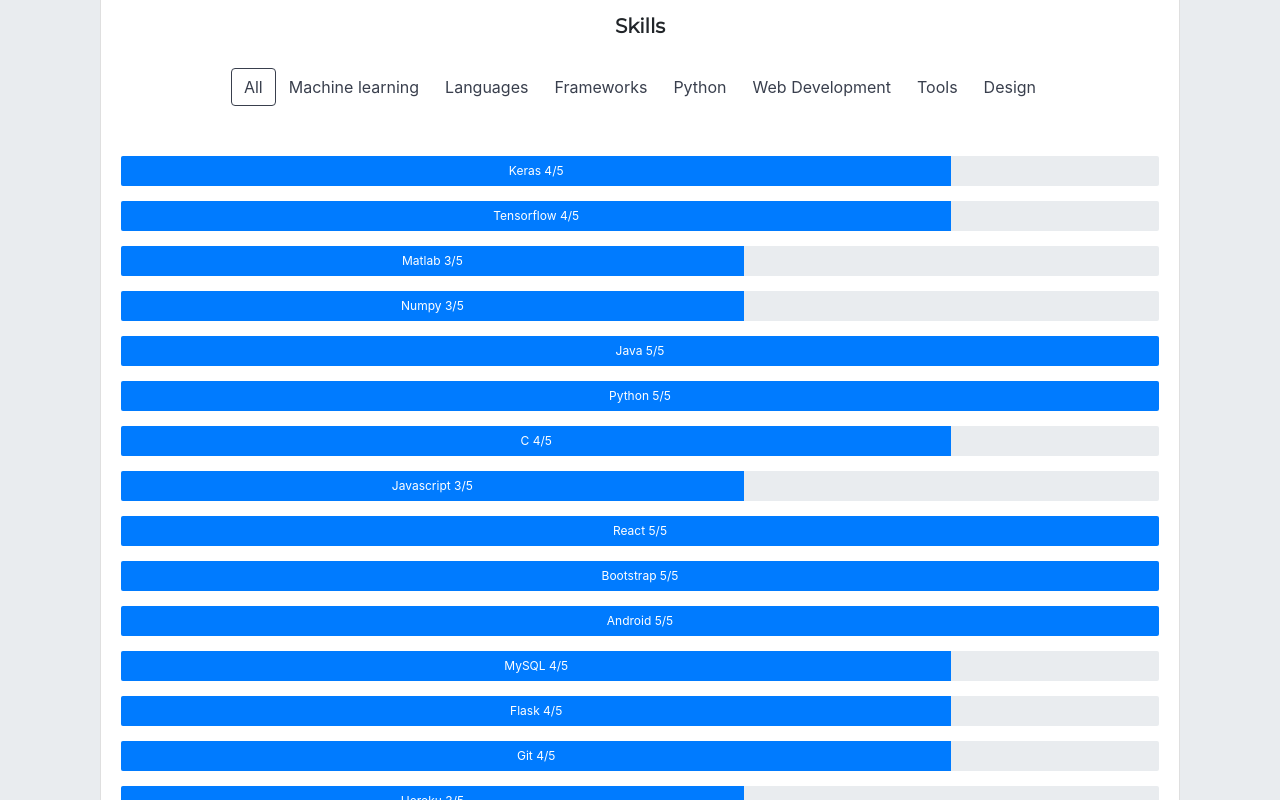
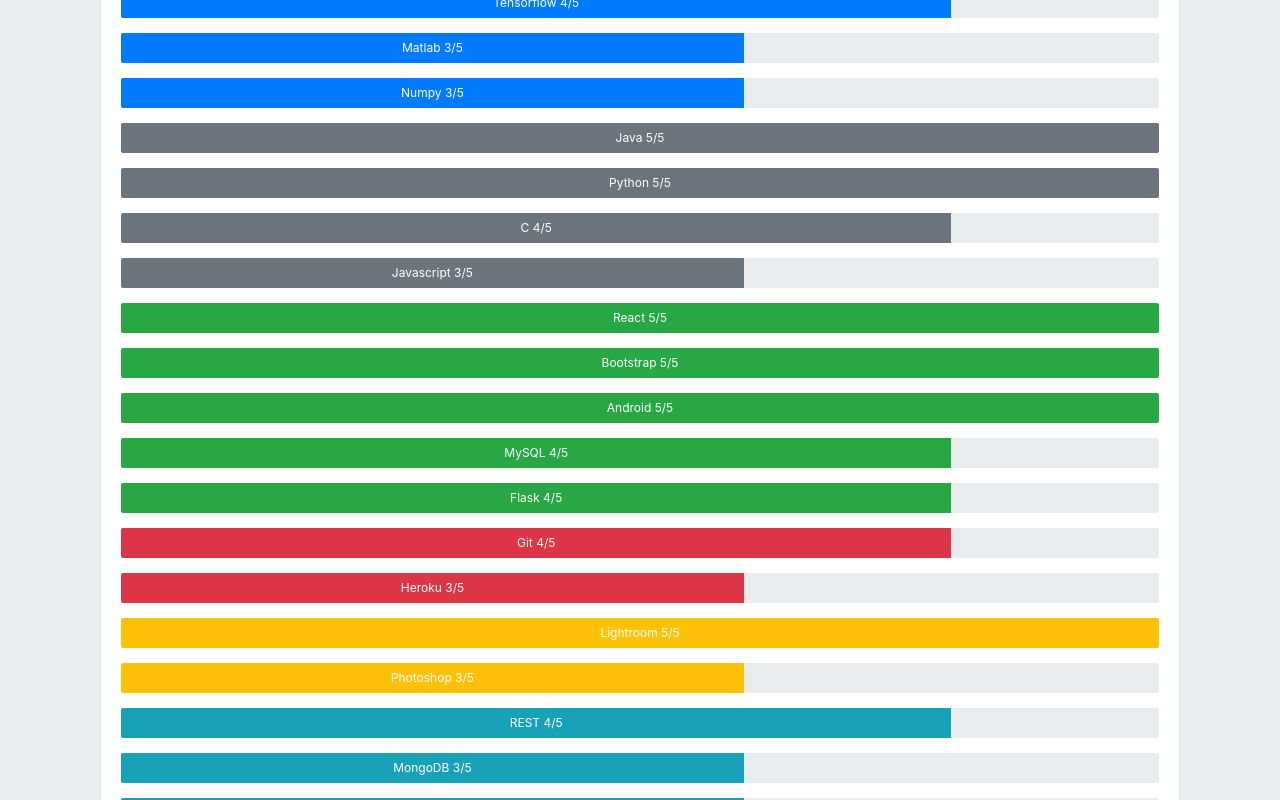
Before and after one commit to dh1105/mywebsite, a React (Create React App) app: page /resume in a window 1280 px wide. Shown: the part 1540-2340 px from the top of the page. Built offline with nearby package versions, Linux system fonts and the light colour scheme.

Commit message:
Added colors to the bars

```diff
--- a/src/Resume/ResumeComponent.js
+++ b/src/Resume/ResumeComponent.js
@@ -15,44 +15,51 @@ const skills = {
         Keras: 4,
         Tensorflow: 4,
         Matlab: 3,
-        Numpy: 3
+        Numpy: 3,
+        color: "primary"
     },
     Languages: {
         Java: 5,
         Python: 5,
         C: 4,
         Javascript: 3,
-        Matlab: 3
+        Matlab: 3,
+        color: "secondary"
     },
     Frameworks: {
         React: 5,
         Bootstrap: 5,
         Android: 5,
         MySQL: 4,
-        Flask: 4
+        Flask: 4,
+        color: "success"
     },
     Tools: {
         Git: 4,
-        Heroku: 3
+        Heroku: 3,
+        color: "danger"
     },
     Design: {
         Lightroom: 5,
-        Photoshop: 3
+        Photoshop: 3,
+        color: "warning"
     },
     WebDevelopment: {
         React: 5,
-        BootStrap: 5,
+        Bootstrap: 5,
         Flask: 4,
         REST: 4,
         MongoDB: 3,
-        CSS: 3
+        CSS: 3,
+        color: "info"
     },
     Python: {
         Python: 5,
         Keras: 4,
         Tensorflow: 4,
         Flask: 4,
-        Numpy: 3
+        Numpy: 3,
+        color: ""
     }
 }
 
@@ -105,9 +112,10 @@ class Resume extends Component {
         var uniqueSkills = {}
         for (var skill in skills) {
             var indivSkills = skills[skill]
-            for (var indivSkill in indivSkills){
-                if (!(indivSkill in uniqueSkills)){
-                    uniqueSkills[indivSkill] = indivSkills[indivSkill]
+            for (var indivSkill in indivSkills) {
+                if (!(indivSkill in uniqueSkills) && indivSkill.toString() !== "color") {
+                    var concatVal = indivSkills[indivSkill] + "-" + indivSkills.color
+                    uniqueSkills[indivSkill] = concatVal
                 }
             }
         }
@@ -135,24 +143,25 @@ class Resume extends Component {
         }
 
         var prog_bar = []
-        console.log(index)
 
         if (index !== 0) {
             var skillObj = skills[skillMap[index]]
             for (var obj in skillObj) {
-                var value = (skillObj[obj] / 5) * 100
-                prog_bar.push(
-                    <Progress value={value} style={{ marginBottom: '15px', height: '30px', borderRadius: '2px' }}>{obj}{' '}{skillObj[obj]}/5</Progress>
-                )
+                if (obj.toString() !== "color") {
+                    var value = (skillObj[obj] / 5) * 100
+                    prog_bar.push(
+                        <Progress value={value} color={skillObj.color} style={{ marginBottom: '15px', height: '30px', borderRadius: '2px' }}>{obj}{' '}{skillObj[obj]}/5</Progress>
+                    )
+                }
             }
         }
         else {
             const uniqueSkills = this.getUniqueSkills()
-            console.log(uniqueSkills)
-            for (obj in uniqueSkills){
-                value = (uniqueSkills[obj] / 5) * 100;
+            for (obj in uniqueSkills) {
+                var valAndColor = uniqueSkills[obj].split("-")
+                value = (parseInt(valAndColor[0]) / 5) * 100;
                 prog_bar.push(
-                    <Progress value={value} style={{ marginBottom: '15px', height: '30px', borderRadius: '2px' }}>{obj}{' '}{uniqueSkills[obj]}/5</Progress>
+                    <Progress value={value} color={valAndColor[1]} style={{ marginBottom: '15px', height: '30px', borderRadius: '2px' }}>{obj}{' '}{valAndColor[0]}/5</Progress>
                 )
             }
         }
@@ -186,16 +195,8 @@ class Resume extends Component {
                                     <h6 style={font}><b>Hewlett Packard Enterprise - R&D Engineer</b></h6>
                                     <p style={font}>July 2019 - Present</p>
                                     <ul style={{ padding: '0px 0px 0px 15px' }}>
-                                        <li style={font}>Working in the 3PAR File Personna Team to develop a CLI interface for file storage</li>
+                                        <li style={font}>Working in the 3PAR File Persona Team to develop a CLI interface for file storage</li>
                                         <li style={font}>Understanding the product end-to-end by developing features and testing their functionality</li>
-                                    </ul>
-                                </div>
-                                <div style={{ marginBottom: '50px' }}>
-                                    <h6 style={font}><b>Hewlett Packard Enterprise - R&D Intern</b></h6>
-                                    <p style={font}>January 2019 - July 2019</p>
-                                    <ul style={{ padding: '0px 0px 0px 15px' }}>
-                                        <li style={font}>Worked in the Nimble Storage Team to develop a web dashboard using Flask, Reactjs and MySQL to visualize and track test suite execution for all Nimble products</li>
-                                        <li style={font}>Containerised the website for hosting using Docker into 3 containers - NGINX web server, uwsgi-nginx-flask web server and MySQL server</li>
                                     </ul>
                                 </div>
                                 <div style={{ marginBottom: '50px' }}>
```
